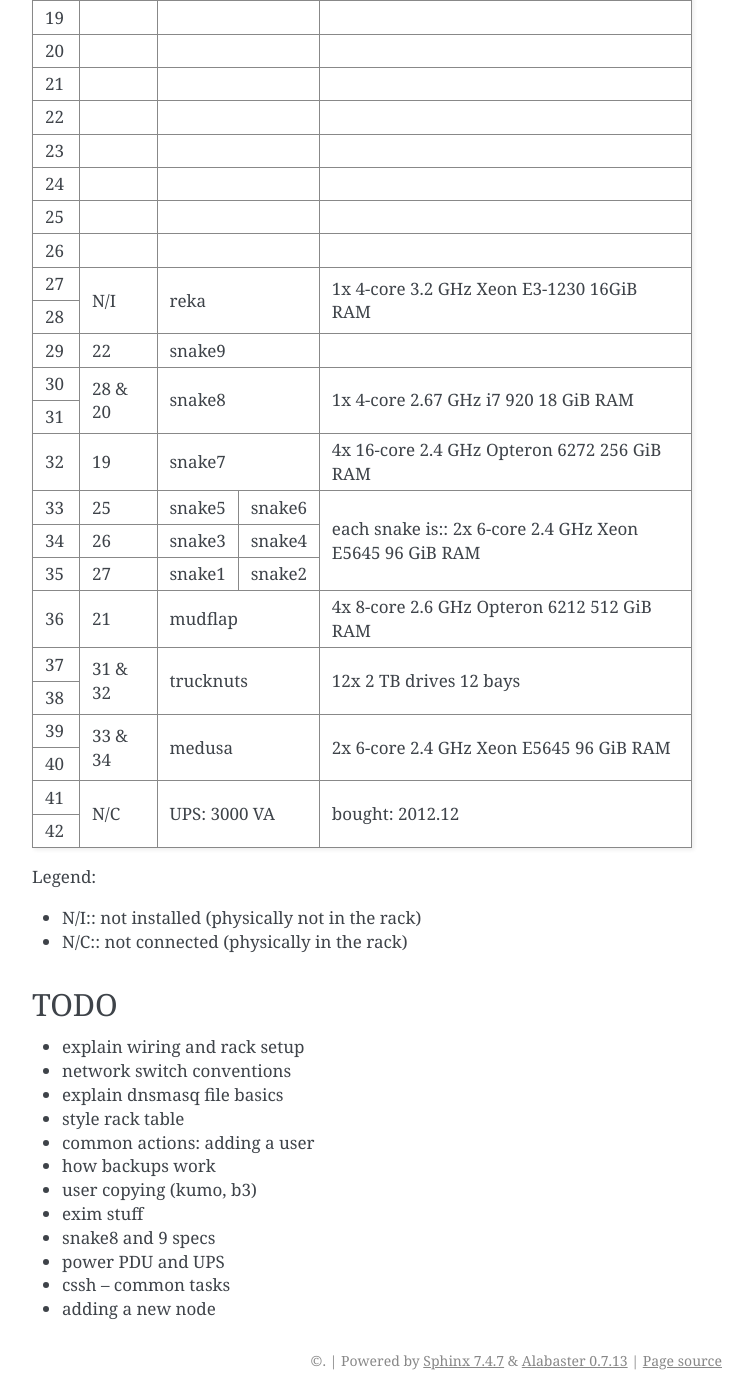
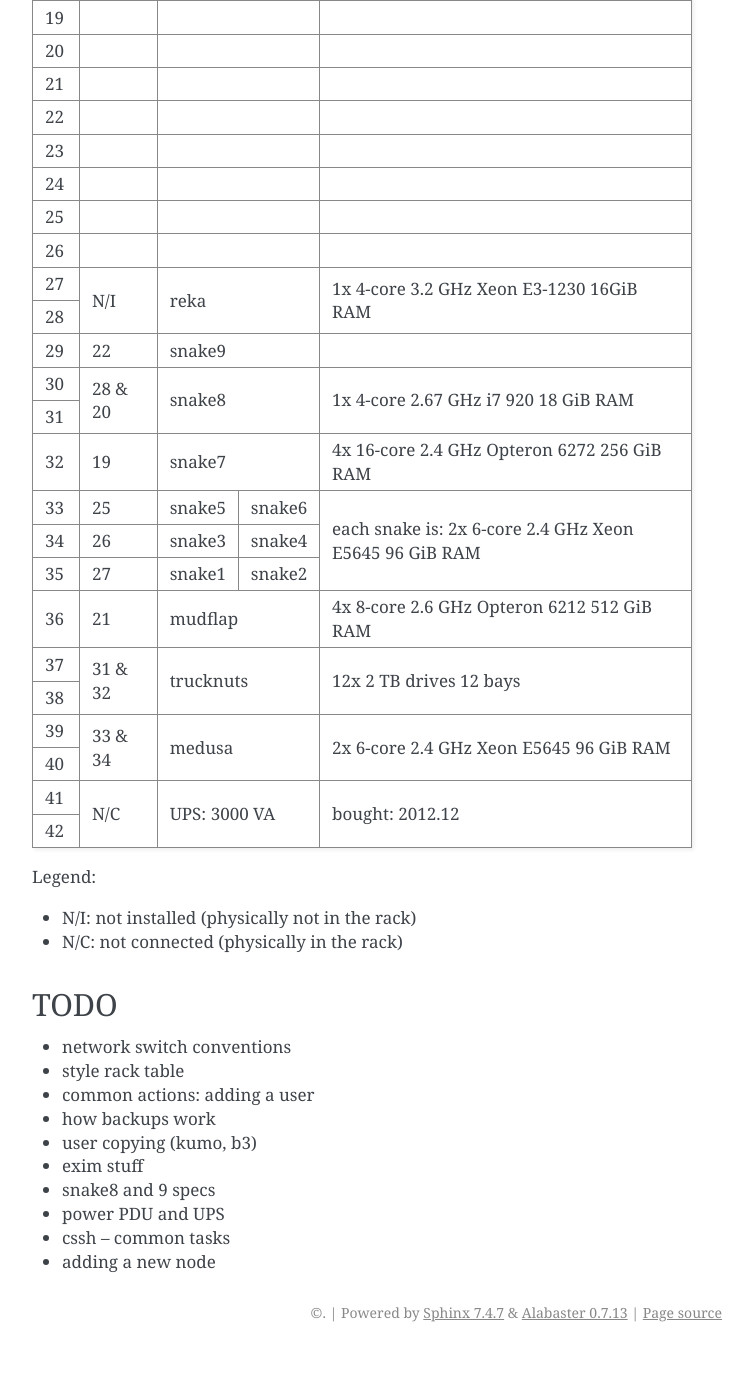
Before and after one commit to psychoinformatics-de/ipsy-docs, a Sphinx documentation site: the page built from source/internal/hardware/index.rst, in a window 1280 px wide and 1400 px high, scrolled down 1025 px. Shown: the whole window, without its empty margins (388-1140 px from the left). Built offline with Sphinx 7.4.7, drawn with Linux system fonts in a browser that asks for light colours; after the commit the page ends 2377 px from its top, so only the background shows below that; some of the changed text lies outside the part shown.

Commit message:
Small fixes

```diff
--- a/source/internal/admin/index.rst
+++ b/source/internal/admin/index.rst
@@ -9,7 +9,7 @@ EMail
 =====
 
 Exim is configured to use the university mailgate
-(``mail2.urz.uni-magdeburg.de``) as a smarthost for outgoing email. Right now
+(``mail.ovgu.de``) as a smarthost for outgoing email. Right now
 it does not listen on external interfaces to accept incoming email (TODO: if
 necessary, figure out what would be required to make this possible, ask URZ).
 Direct SMTP connection (outbound) are blocked by the university firewall.
--- a/source/internal/hardware/index.rst
+++ b/source/internal/hardware/index.rst
@@ -86,7 +86,7 @@ The rack layout, as of 22.05.2013:
 | 32 | 19      | snake7                 | 4x 16-core 2.4 GHz Opteron 6272|
 |    |         |                        | 256 GiB RAM                    |
 +----+---------+-------------+----------+--------------------------------+
-| 33 | 25      | snake5      | snake6   | each snake is::                |
+| 33 | 25      | snake5      | snake6   | each snake is:                 |
 +----+---------+-------------+----------+ 2x 6-core 2.4 GHz Xeon E5645   |
 | 34 | 26      | snake3      | snake4   | 96 GiB RAM                     |
 +----+---------+-------------+----------+                                |
@@ -110,15 +110,13 @@ The rack layout, as of 22.05.2013:
 
 Legend:
 
-* N/I:: not installed (physically not in the rack)
-* N/C:: not connected (physically in the rack)
+* N/I: not installed (physically not in the rack)
+* N/C: not connected (physically in the rack)
 
 TODO
 ====
 
-* explain wiring and rack setup
 * network switch conventions
-* explain dnsmasq file basics
 * style rack table
 * common actions: adding a user
 * how backups work
```
Also changed, not shown: other parts of source/internal/hardware/index.rst (+1 -1 lines).
